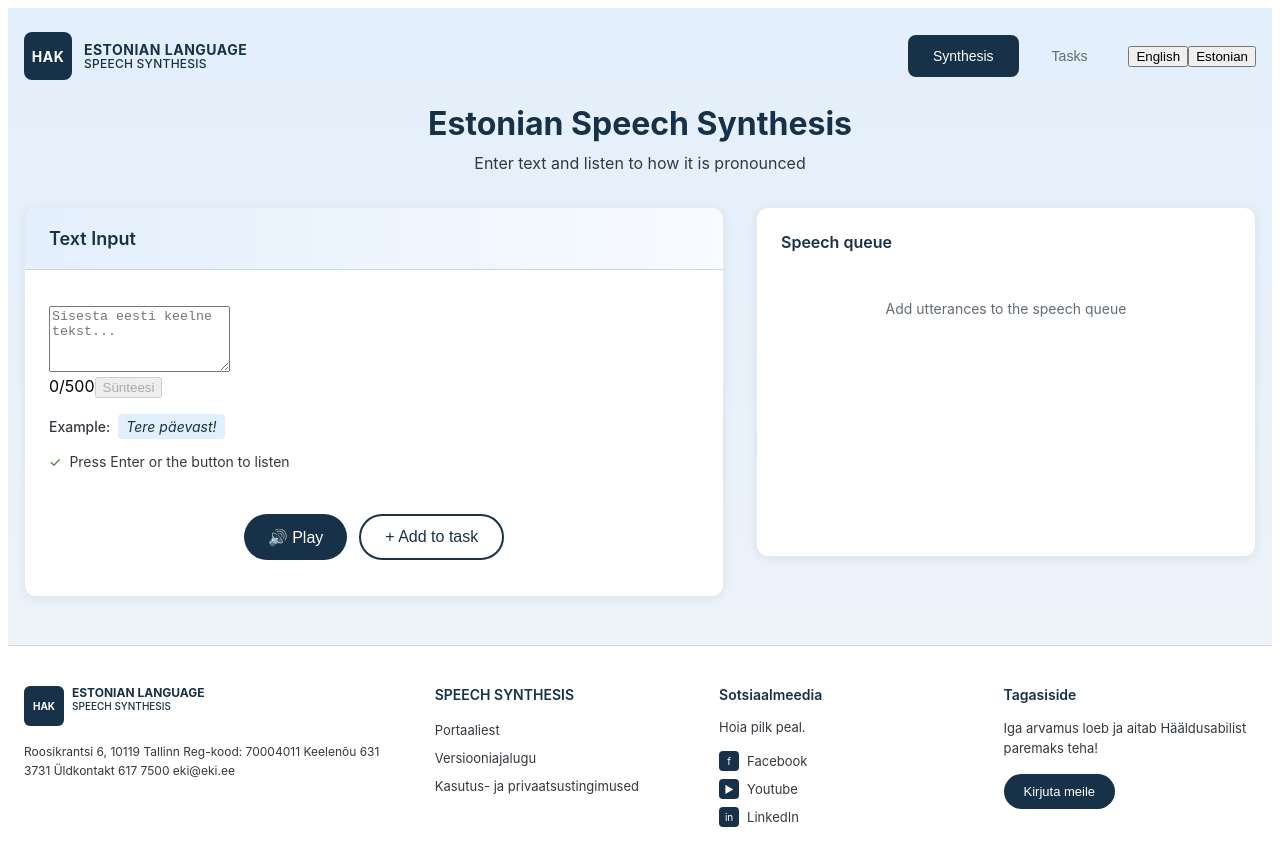
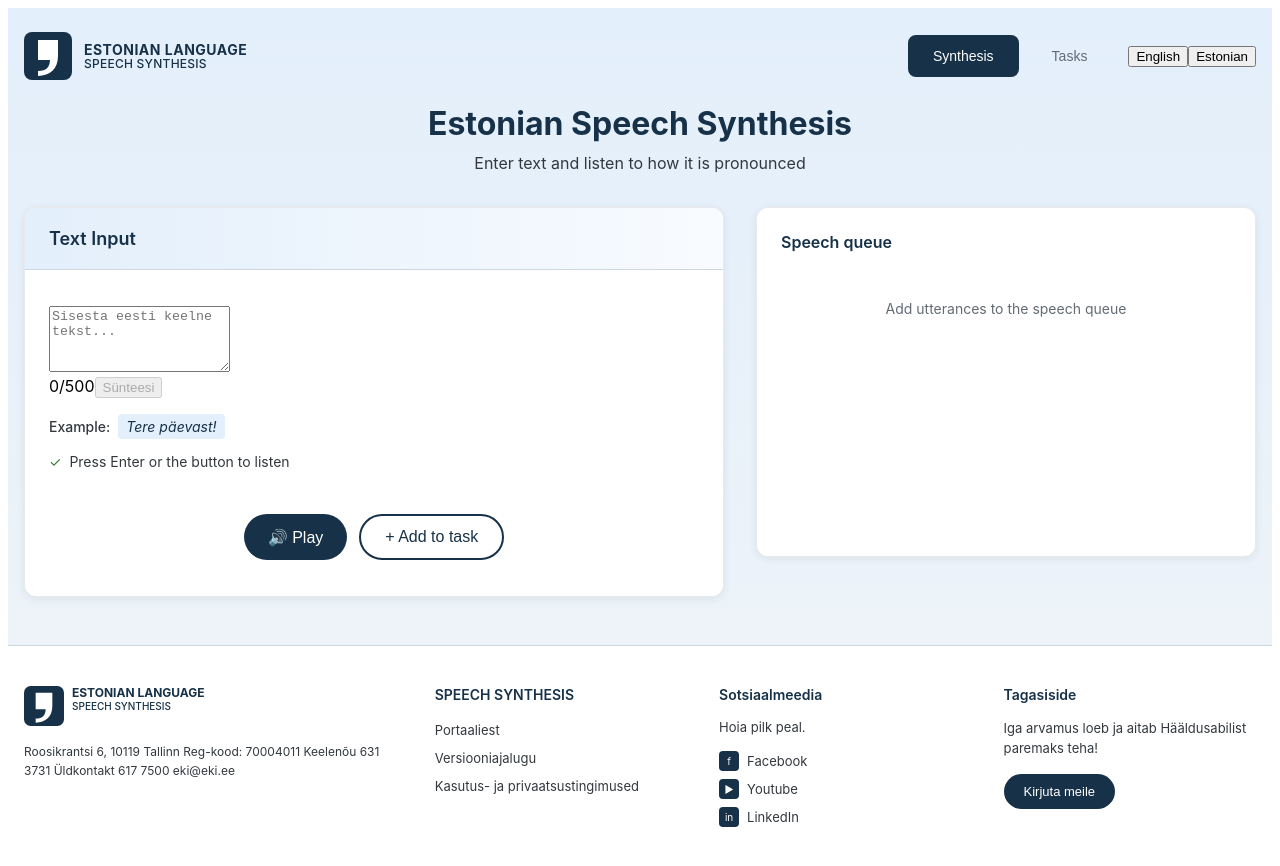
Before and after one commit to askend-lab/hak-public, a React (Vite) app in the folder packages/frontend/: page / in a window 1280 px wide. Shown: the top 866 px of the page. Built offline with nearby package versions, Linux system fonts and the light colour scheme; no server answers.

Commit message:
feat: update logo to stylized comma design matching EKI

```diff
--- a/packages/frontend/src/components/layout/Footer.tsx
+++ b/packages/frontend/src/components/layout/Footer.tsx
@@ -21,20 +21,10 @@ export function Footer() {
         {/* Logo & Contact */}
         <div>
           <div style={{ display: 'flex', alignItems: 'flex-start', gap: '0.5rem', marginBottom: '1rem' }}>
-            <div style={{
-              width: '40px',
-              height: '40px',
-              backgroundColor: colors.primary,
-              color: colors.white,
-              borderRadius: '6px',
-              display: 'flex',
-              alignItems: 'center',
-              justifyContent: 'center',
-              fontWeight: 700,
-              fontSize: '0.625rem',
-            }}>
-              HAK
-            </div>
+            <svg width="40" height="40" viewBox="0 0 48 48" fill="none" xmlns="http://www.w3.org/2000/svg">
+              <rect width="48" height="48" rx="8" fill={colors.primary}/>
+              <path d="M34 8H14V28H26C25.8 32 24.8 34.5 23 36.2C21.2 37.9 18.2 38.9 14 39V44C26 43.6 34 37 34 24V8Z" fill={colors.white}/>
+            </svg>
             <div style={{ lineHeight: 1.2 }}>
               <div style={{ fontSize: '0.75rem', fontWeight: 700, color: colors.primary }}>
                 {t('header.title1')}
--- a/packages/frontend/src/components/layout/Header.tsx
+++ b/packages/frontend/src/components/layout/Header.tsx
@@ -15,21 +15,10 @@ export function Header() {
       alignItems: 'center',
     }}>
       <div style={{ display: 'flex', alignItems: 'center', gap: '0.75rem' }}>
-        <div style={{
-          width: '48px',
-          height: '48px',
-          backgroundColor: colors.primary,
-          color: colors.white,
-          borderRadius: '8px',
-          display: 'flex',
-          alignItems: 'center',
-          justifyContent: 'center',
-          fontWeight: 700,
-          fontSize: '0.875rem',
-          letterSpacing: '0.5px',
-        }}>
-          HAK
-        </div>
+        <svg width="48" height="48" viewBox="0 0 48 48" fill="none" xmlns="http://www.w3.org/2000/svg">
+          <rect width="48" height="48" rx="8" fill={colors.primary}/>
+          <path d="M34 8H14V28H26C25.8 32 24.8 34.5 23 36.2C21.2 37.9 18.2 38.9 14 39V44C26 43.6 34 37 34 24V8Z" fill={colors.white}/>
+        </svg>
         <div style={{ display: 'flex', flexDirection: 'column', lineHeight: 1.1 }}>
           <span style={{
             fontSize: '0.875rem',
```
